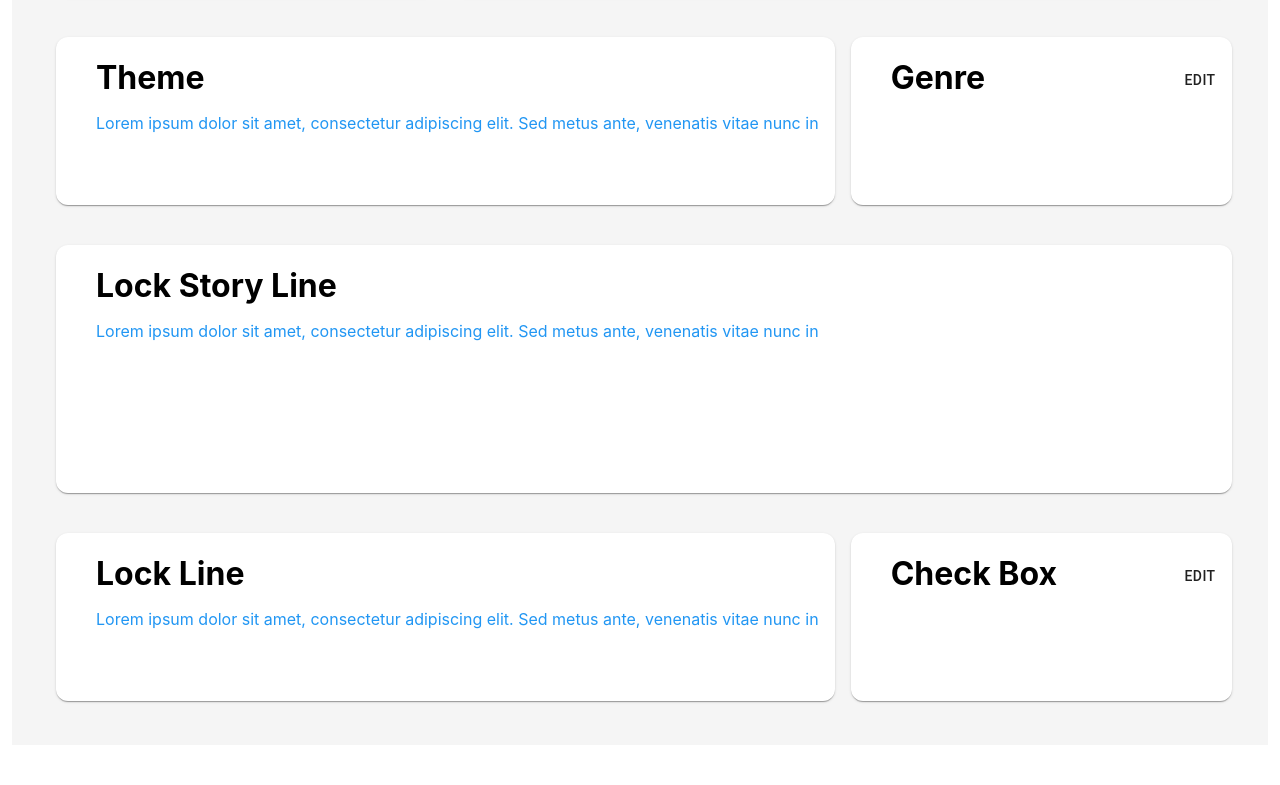
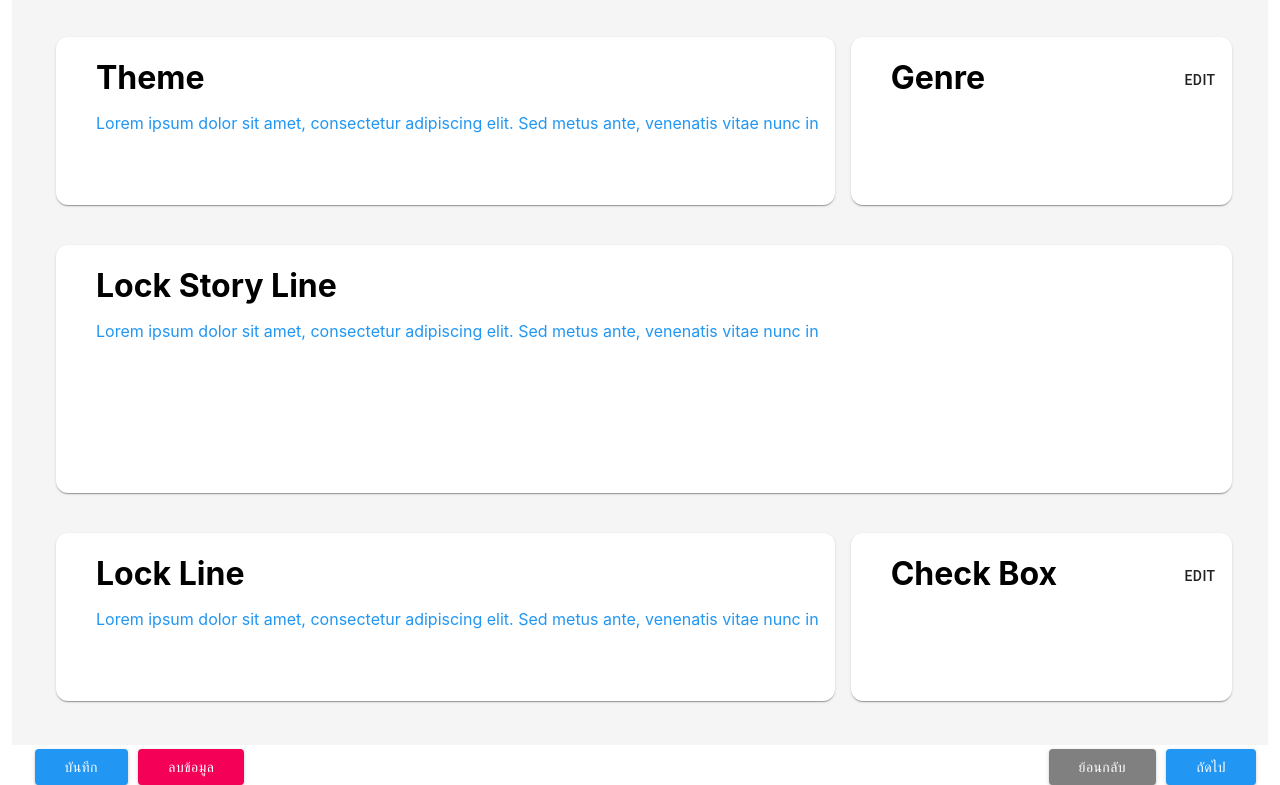
Before and after one commit to herorshi/story-bow-UI, a React (Create React App) app: page /CoveragePage in a window 1280 px wide. Shown: the part 473-1258 px from the top of the page. Before the commit the page ends 1218 px from the top, so only its background shows below. Built offline with nearby package versions, Linux system fonts and the light colour scheme.

Commit message:
Add bottom at CoveragePage

```diff
--- a/src/component/page/CoveragePage.js
+++ b/src/component/page/CoveragePage.js
@@ -3,6 +3,7 @@ import PageHeader from "./PageHeader";
 import pageDetail from "../../pageDetail";
 import Board from "../Board";
 import CoverageBoard from "../CoverageBoard";
+import StyledButton from "../StyledButton";
 export default function CoveragePage(props) {
   return (
     <PageHeader
@@ -14,6 +15,30 @@ export default function CoveragePage(props) {
       <Board>
         <CoverageBoard />
       </Board>
+      <div className="pageHeader" style={{ marginTop: "1em" }}>
+        <div>
+          <StyledButton
+            variant="contained"
+            style={{ background: "var(--primary)" }}
+          >
+            บันทึก
+          </StyledButton>
+          <StyledButton variant="contained" color="secondary">
+            ลบข้อมูล
+          </StyledButton>
+        </div>
+        <div className="flexend">
+          <StyledButton variant="contained" style={{ background: "#808080" }}>
+            ย้อนกลับ
+          </StyledButton>
+          <StyledButton
+            variant="contained"
+            style={{ background: "var(--primary)" }}
+          >
+            ถัดไป
+          </StyledButton>
+        </div>
+      </div>
     </PageHeader>
   );
 }
```
